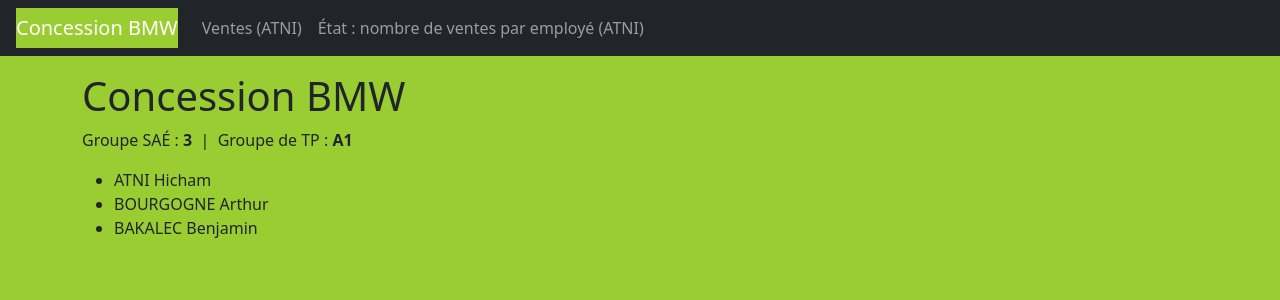
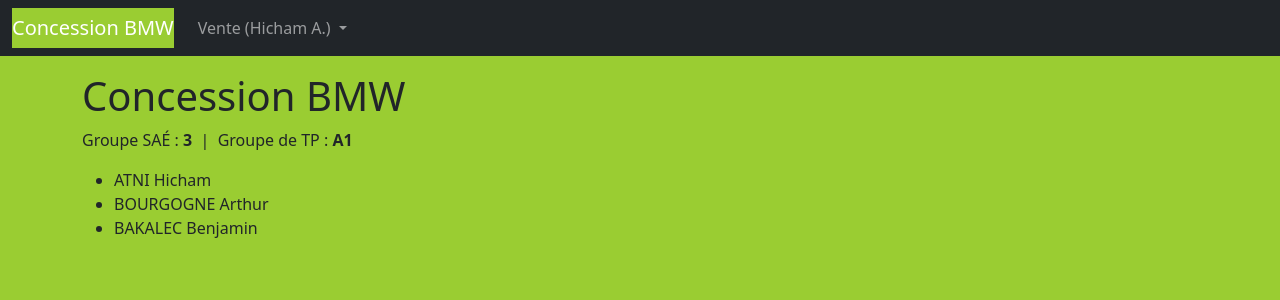
Before and after one commit to h-atni/SA_04_BDD_Flask, a Flask app: page / in a window 1280 px wide. Shown: the top 300 px of the page. Run offline with Flask 3, Linux system fonts and the light colour scheme; some libraries are stand-ins or nearby versions.

Commit message:
Refactor navigation bar with collapsible menu
Updated the navigation bar structure to include a collapsible menu and external navigation file.

```diff
--- a/templates/_nav.html
+++ b/templates/_nav.html
@@ -1,8 +1,16 @@
-<nav class="navbar navbar-expand navbar-dark bg-dark px-3">
-  <a class="navbar-brand" href="/">Concession BMW</a>
-  <ul class="navbar-nav">
-    <li class="nav-item"><a class="nav-link" href="/vente/show">Ventes (ATNI)</a></li>
-    <li class="nav-item"><a class="nav-link" href="/vente/etat">État : nombre de ventes par employé (ATNI)</a></li>
-    {# Ajoutez ici les liens de vos coéquipiers : Essai (NOM), Voiture (NOM)... #}
-  </ul>
+<nav class="navbar navbar-expand-lg navbar-dark bg-dark">
+    <div class="container-fluid">
+        <a class="navbar-brand" href="{{ url_for('show_accueil') }}">Concession BMW</a>
+
+        <button class="navbar-toggler" type="button"
+                data-bs-toggle="collapse" data-bs-target="#menuPrincipal">
+            <span class="navbar-toggler-icon"></span>
+        </button>
+
+        <div class="collapse navbar-collapse" id="menuPrincipal">
+            <ul class="navbar-nav me-auto">
+                {% include 'nav/_nav_hicham.html' %}
+            </ul>
+        </div>
+    </div>
 </nav>
```
